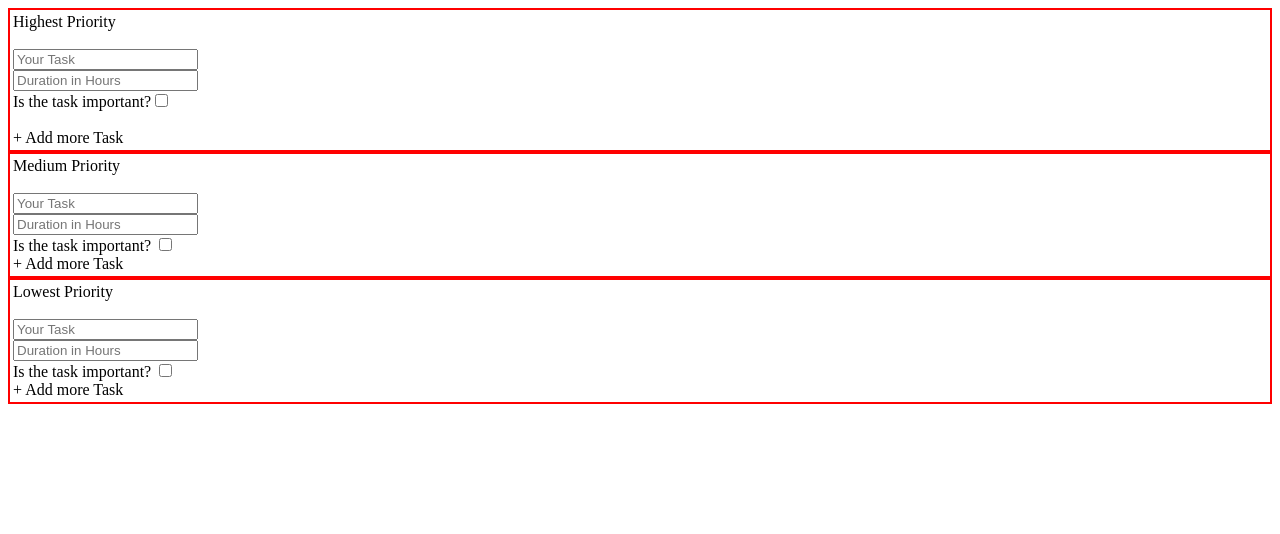
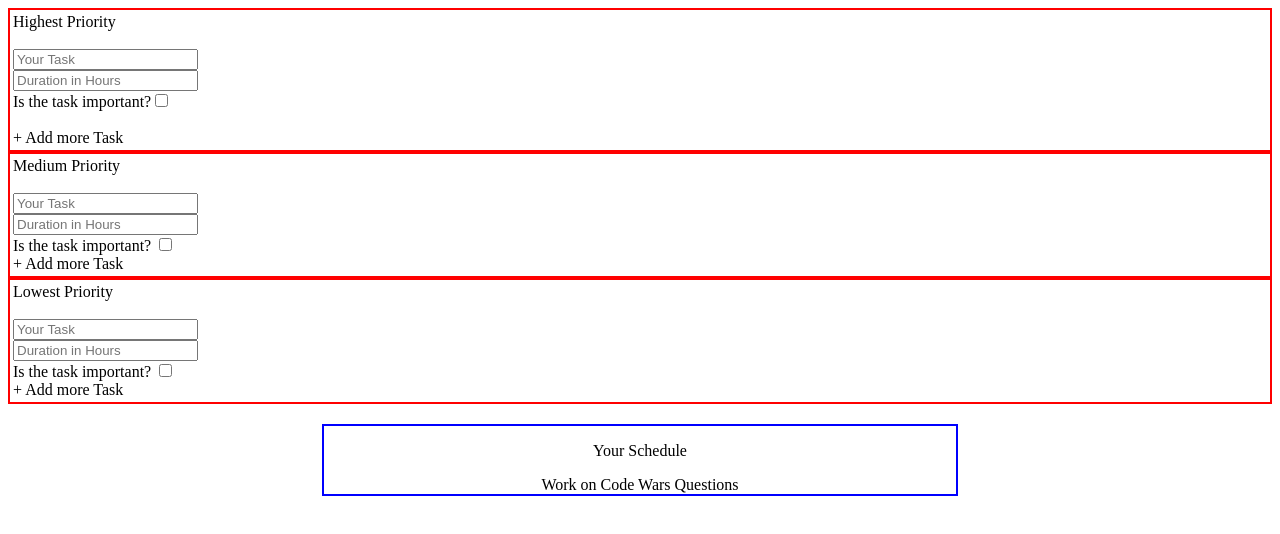
Before and after one commit to coolio-coder/ToDoList, a plain HTML site: page index.html in a window 1280 px wide. Drawn offline with nearby package versions, Linux system fonts and the light colour scheme.

Commit message:
improvement on the js script

```diff
--- a/index.html
+++ b/index.html
@@ -40,6 +40,10 @@
     <br>
     </div>
 
+    <div class='schedule' id='yourSchedule'>
+        <p>Your Schedule</p>
+
+    </div>
     <script src='script.js'></script>
 </body>
 </html>
--- a/script.js
+++ b/script.js
@@ -95,8 +95,8 @@ var fourthTime = alottedTime * fourthPercentage;
             var multiplier = (pickedTask.duration / 0.5)
             console.log(multiplier)
             for(let j=0;j<multiplier;j++) {
-                pickedTask.duration = 0.5;
-                temp.push(pickedTask);
+                const newMiniTask = Object.assign({}, pickedTask, { duration: 0.5 });
+                temp.push(newMiniTask);
             }
         }
         console.log(temp[0])
@@ -110,7 +110,7 @@ var fourthTime = alottedTime * fourthPercentage;
         for(let k=0;k<temp.length;k++){
             if(temp[k].important === true) {
                 schedule1.push(temp[k]);
-                temp.splice(temp[k],0)
+                temp.splice(k,1)
             }
         }
         console.log(schedule1)
@@ -143,6 +143,8 @@ durationSort(priorityList)
 //Add task options
 
 function addTask () {
+
+    //Create Elements
     const div = document.createElement('div');
     const taskInput = document.createElement('input');
     const durationInput = document.createElement('input');
@@ -172,7 +174,7 @@ function addTask () {
     addTaskbutton.id='a-priority';
     addTaskbutton.innerHTML='+ Add more Task'
 
-    console.log(event)
+        //Append it to the array
         document.getElementById(event.srcElement.parentNode.id).appendChild(taskInput);
         document.getElementById(event.srcElement.parentNode.id).appendChild(linebreak);
 
@@ -189,6 +191,19 @@ function addTask () {
 
 }
 
+function createSchedule () {
+    const div = document.createElement('div');
+    for(let i=0;i<schedule1.length;i++){
+        div.innerHTML='';
+        console.log(schedule1[i].task)
+        div.innerHTML = schedule1[i].task;
+        document.getElementById('yourSchedule').appendChild(div);
+
+    }
+}
+
+window.onload = createSchedule;
+
 /*************************************** IDEAS / QUESTIONS *******************************************
  * 1) How do we come up with a way to effectively read whick task number it is
  */
--- a/style.css
+++ b/style.css
@@ -8,3 +8,12 @@
 .addTask {
     cursor: pointer;
 }
+
+.schedule {
+    position: relative;
+    top: 20px;
+    border: 2px solid blue;
+    margin: auto;
+    width: 50%;
+    text-align: center;
+}
```
